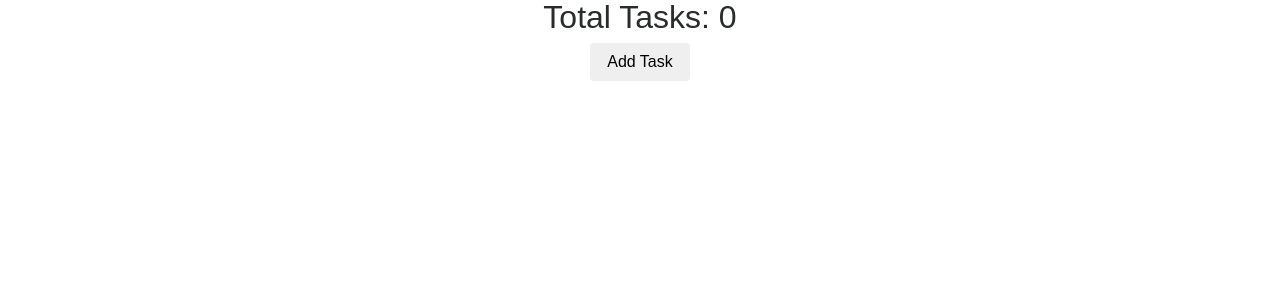
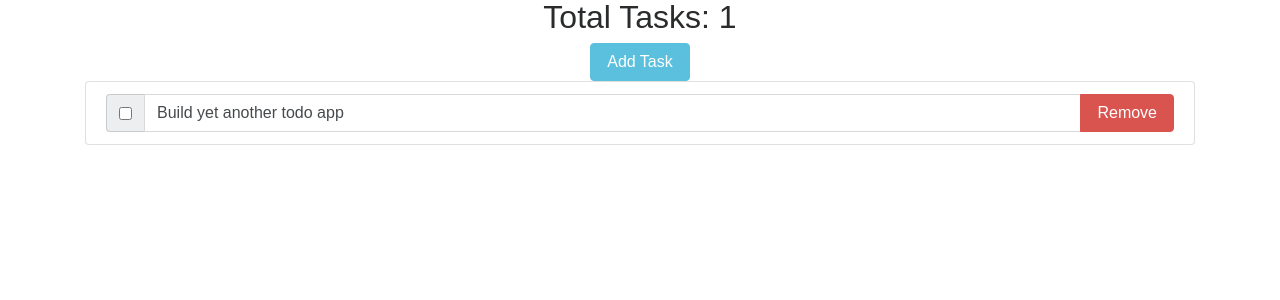
Before and after one commit to thechutrain/todo-ui-react, a React (Create React App) app: page / in a window 1280 px wide. Shown: the top 300 px of the page. Built offline with nearby package versions, Linux system fonts and the light colour scheme.

Commit message:
meat and bones of a todo

```diff
--- a/src/Components/Todo/Todo.jsx
+++ b/src/Components/Todo/Todo.jsx
@@ -6,7 +6,7 @@ class Todo extends Component {
 	constructor(props) {
 		super(props)
 		this.state = {
-			tasks: [],
+			tasks: [{ id: 0, text: 'Build yet another todo app', complete: false }],
 			lastId: 0
 		}
 	}
@@ -44,7 +44,7 @@ class Todo extends Component {
 		return (
 			<div>
 				<h2>Total Tasks: {this.state.tasks.length}</h2>
-				<button onClick={this._addTask} className="btn btn-default">
+				<button onClick={this._addTask} className="btn btn-info">
 					{' '}Add Task{' '}
 				</button>
 				<ul className="list-group">
--- a/src/Components/Todo/displayTodoItem.jsx
+++ b/src/Components/Todo/displayTodoItem.jsx
@@ -15,7 +15,7 @@ function displayTodoItem(props) {
 				</span>
 				{/*  Input for Task name */}
 				<input
-					value={props.task}
+					value={props.text}
 					onChange={e => {
 						props._updateTask(e.target.value)
 					}}
```
